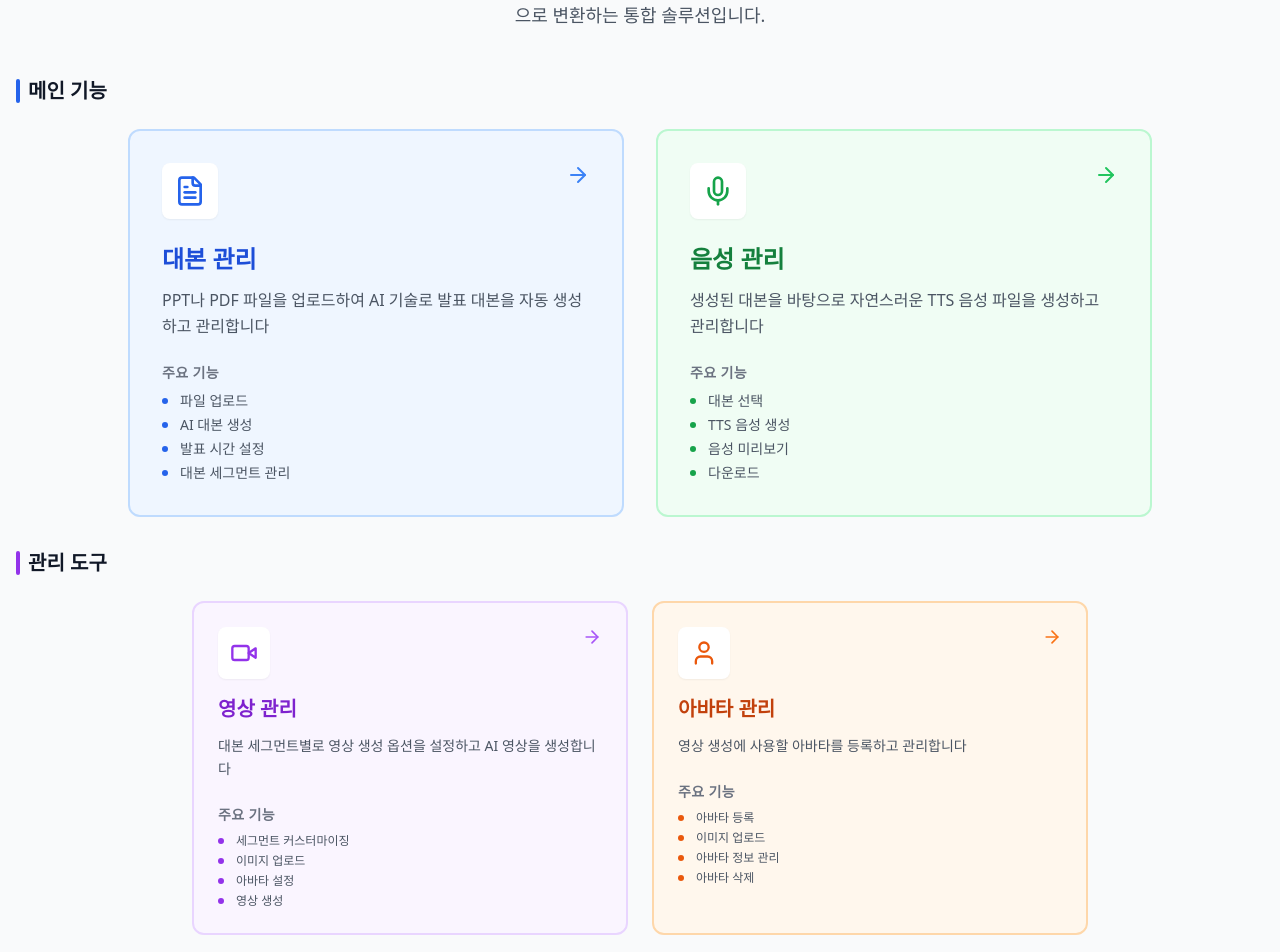
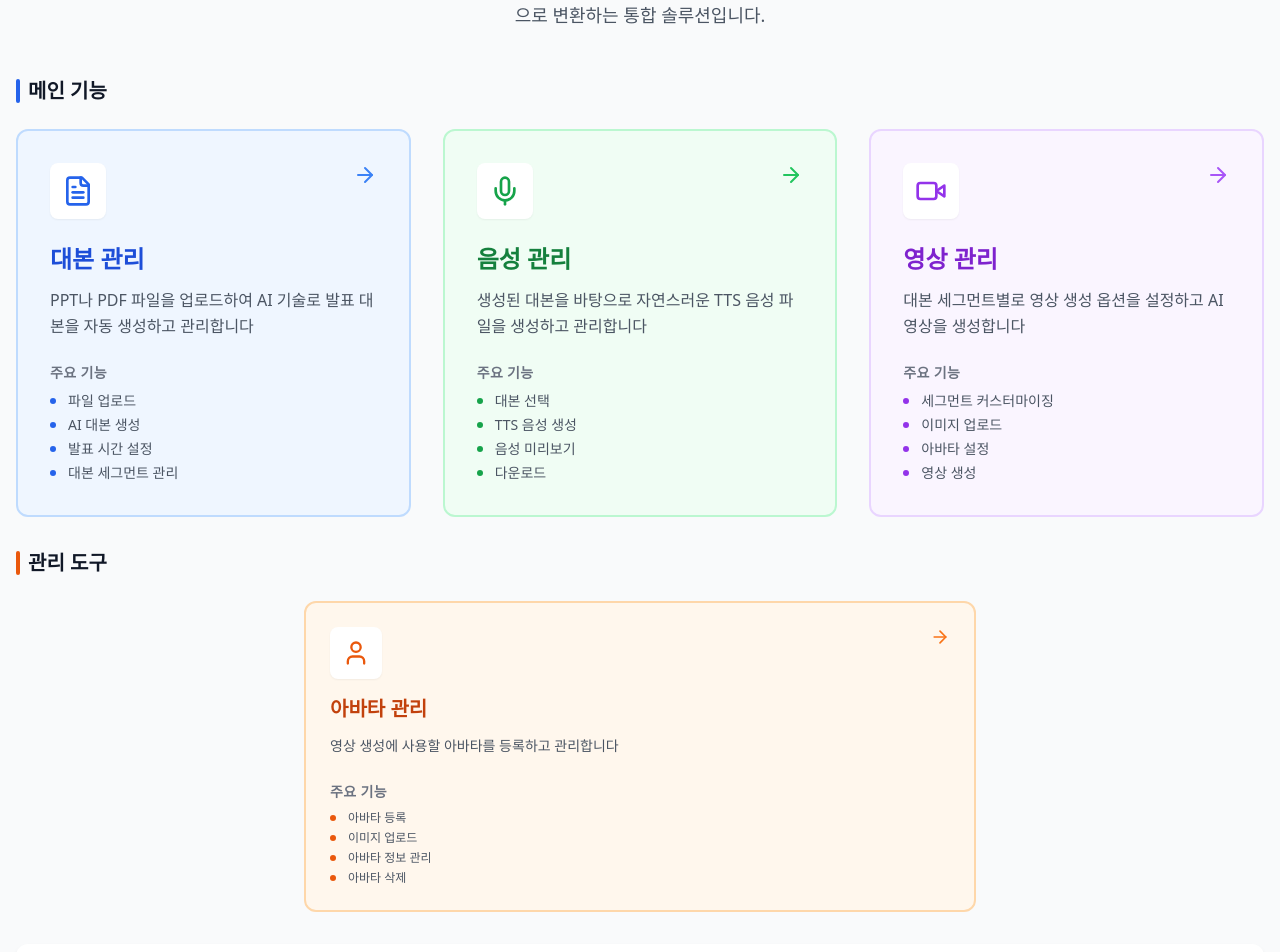
Before and after one commit to J-Soo/sd-ai-conference-front, a React (Vite) app: page / in a window 1280 px wide. Shown: the part 300-1252 px from the top of the page. Built offline with nearby package versions, Linux system fonts and the light colour scheme; no server answers.

Commit message:
홈페이지 메뉴 레이아웃 수정 - 영상관리를 메인기능으로

```diff
--- a/src/pages/HomePage.tsx
+++ b/src/pages/HomePage.tsx
@@ -25,11 +25,7 @@ const HomePage: React.FC<HomePageProps> = ({ darkMode, onNavigate }) => {
       icon: Mic,
       color: 'green',
       features: ['대본 선택', 'TTS 음성 생성', '음성 미리보기', '다운로드']
-    }
-  ];
-
-  // 서브 메뉴 (2열)
-  const subMenuItems = [
+    },
     {
       id: 'video-management' as PageType,
       title: '영상 관리',
@@ -37,7 +33,11 @@ const HomePage: React.FC<HomePageProps> = ({ darkMode, onNavigate }) => {
       icon: Video,
       color: 'purple',
       features: ['세그먼트 커스터마이징', '이미지 업로드', '아바타 설정', '영상 생성']
-    },
+    }
+  ];
+
+  // 서브 메뉴 (2열)
+  const subMenuItems = [
     {
       id: 'avatar-management' as PageType,
       title: '아바타 관리',
@@ -149,7 +149,7 @@ const HomePage: React.FC<HomePageProps> = ({ darkMode, onNavigate }) => {
           <div className={`w-1 h-6 rounded-full ${darkMode ? 'bg-blue-500' : 'bg-blue-600'}`}></div>
           <h3 className="text-xl font-bold">메인 기능</h3>
         </div>
-        <div className="grid md:grid-cols-2 gap-8 max-w-5xl mx-auto">
+        <div className="grid md:grid-cols-3 gap-8 max-w-7xl mx-auto">
           {mainMenuItems.map((item) => renderMenuCard(item, 'large'))}
         </div>
       </div>
@@ -157,10 +157,10 @@ const HomePage: React.FC<HomePageProps> = ({ darkMode, onNavigate }) => {
       {/* 서브 메뉴 (2열) */}
       <div className="space-y-4">
         <div className="flex items-center space-x-2 mb-6">
-          <div className={`w-1 h-6 rounded-full ${darkMode ? 'bg-purple-500' : 'bg-purple-600'}`}></div>
+          <div className={`w-1 h-6 rounded-full ${darkMode ? 'bg-orange-500' : 'bg-orange-600'}`}></div>
           <h3 className="text-xl font-bold">관리 도구</h3>
         </div>
-        <div className="grid md:grid-cols-2 gap-6 max-w-4xl mx-auto">
+        <div className="grid md:grid-cols-1 gap-6 max-w-2xl mx-auto">
           {subMenuItems.map((item) => renderMenuCard(item, 'small'))}
         </div>
       </div>
```
